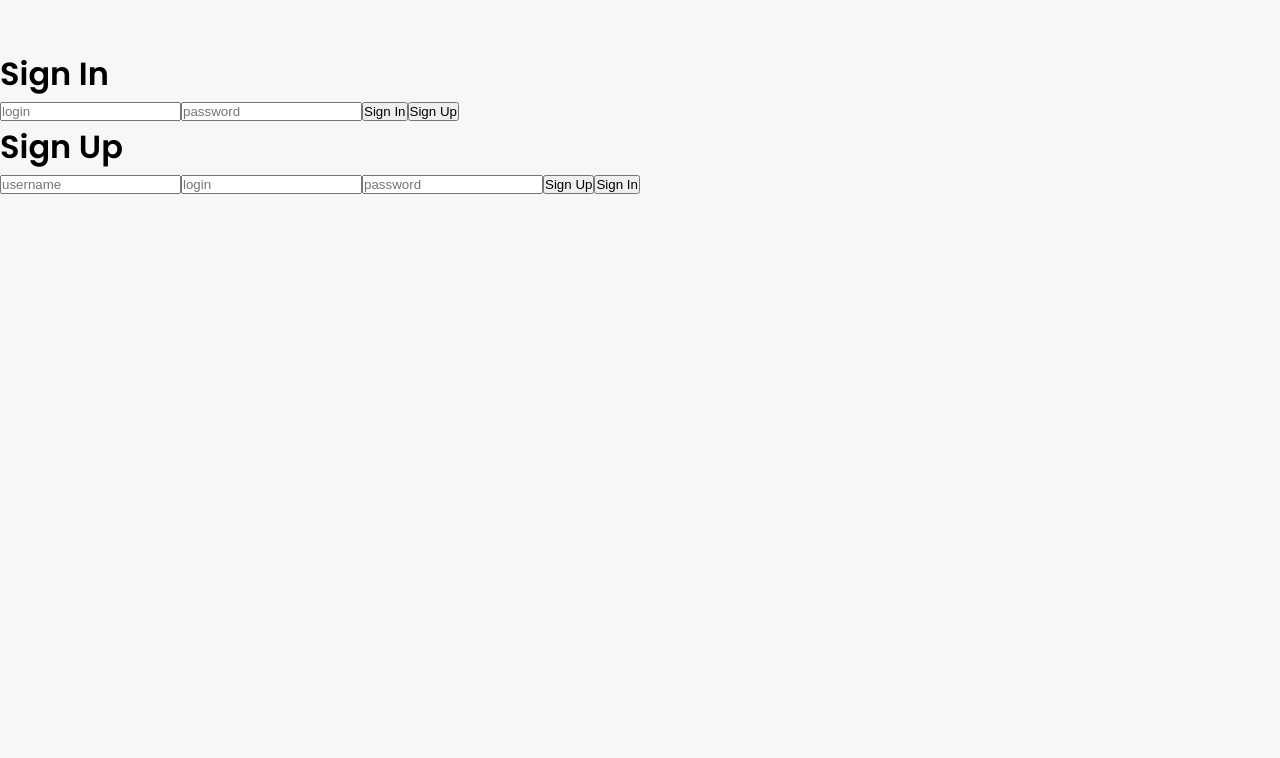
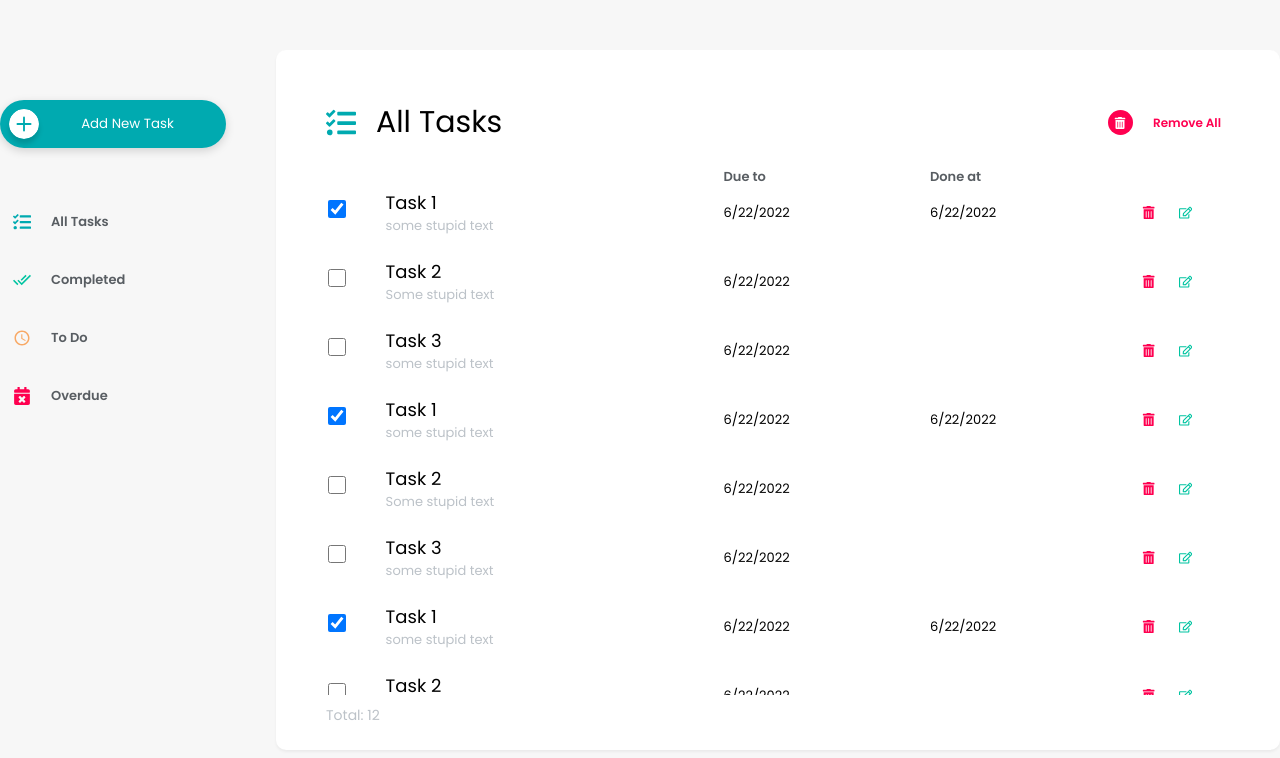
Before and after one commit to KhrapkoVasyl/sdm-OurDiary, a React (Create React App) app in the folder client/: page / in a window 1280 px wide. Shown: the top 758 px of the page. Built offline with nearby package versions, Linux system fonts and the light colour scheme.

Commit message:
Created client-side routing

```diff
--- a/client/src/app/App.js
+++ b/client/src/app/App.js
@@ -1,10 +1,6 @@
 import * as S from './App.style';
-import { Layout } from 'components/layout';
-import { Popup } from 'components/popup';
-import { AddTaskForm } from 'components/add-task-form';
 import { useState } from 'react';
-import { SignInPage } from 'pages/sign-in-page';
-import { SignUpPage } from 'pages/sign-up-page';
+import { Router } from 'components/router';
 
 const App = () => {
   const [modalIsOpen, setIsOpen] = useState(false);
@@ -26,10 +22,8 @@ const App = () => {
         isOpen={modalIsOpen}
       >
         <AddTaskForm />
-      </Popup>
-      <Layout /> */}
-      <SignInPage />
-      <SignUpPage />
+      </Popup>*/}
+      <Router />
     </S.AppContainer>
   );
 };
--- /dev/null
+++ b/client/src/components/router/Router.js
@@ -0,0 +1,23 @@
+import { Layout } from 'components/layout';
+import { SignInPage } from 'pages/sign-in-page';
+import { SignUpPage } from 'pages/sign-up-page';
+import React from 'react';
+import { Routes, Route } from 'react-router-dom';
+
+const ROUTES = {
+  MAIN: '/',
+  SIGN_IN: '/sign-in',
+  SIGN_UP: '/sign-up',
+};
+
+const Router = () => {
+  return (
+    <Routes>
+      <Route path={ROUTES.MAIN} element={<Layout />} />
+      <Route path={ROUTES.SIGN_IN} element={<SignInPage />} />
+      <Route path={ROUTES.SIGN_UP} element={<SignUpPage />} />
+    </Routes>
+  );
+};
+
+export default Router;
--- /dev/null
+++ b/client/src/components/router/index.js
@@ -0,0 +1 @@
+export { default as Router } from './Router';
--- a/client/src/index.js
+++ b/client/src/index.js
@@ -3,13 +3,16 @@ import ReactDOM from 'react-dom/client';
 import App from './app/App';
 import GlobalStyles from 'styles/GlobalStyles';
 import ThemeConfig from 'styles/theme';
+import { BrowserRouter } from 'react-router-dom';
 
 const root = ReactDOM.createRoot(document.getElementById('root'));
 root.render(
   <React.StrictMode>
-    <ThemeConfig>
-      <GlobalStyles />
-      <App />
-    </ThemeConfig>
+    <BrowserRouter>
+      <ThemeConfig>
+        <GlobalStyles />
+        <App />
+      </ThemeConfig>
+    </BrowserRouter>
   </React.StrictMode>
 );
```
